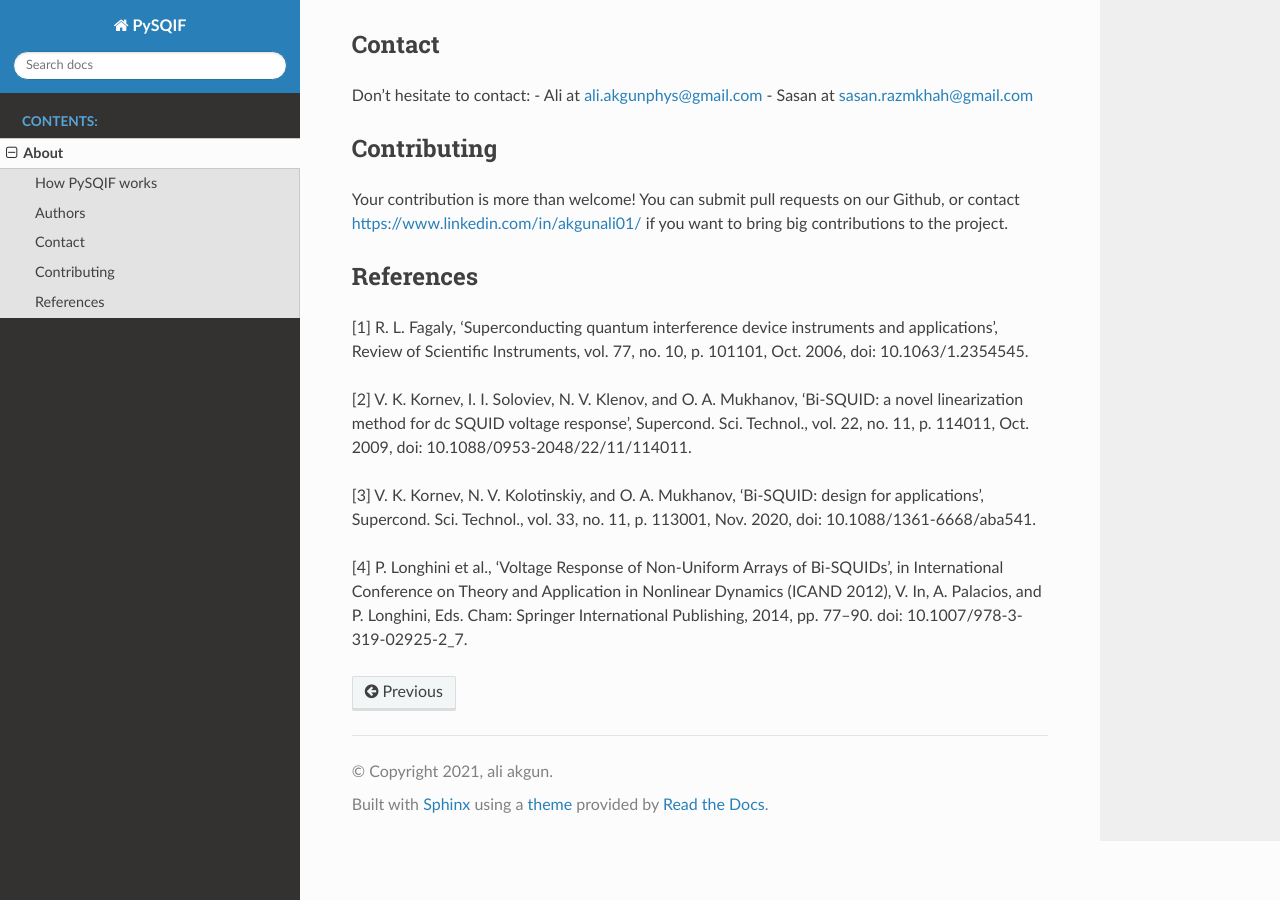
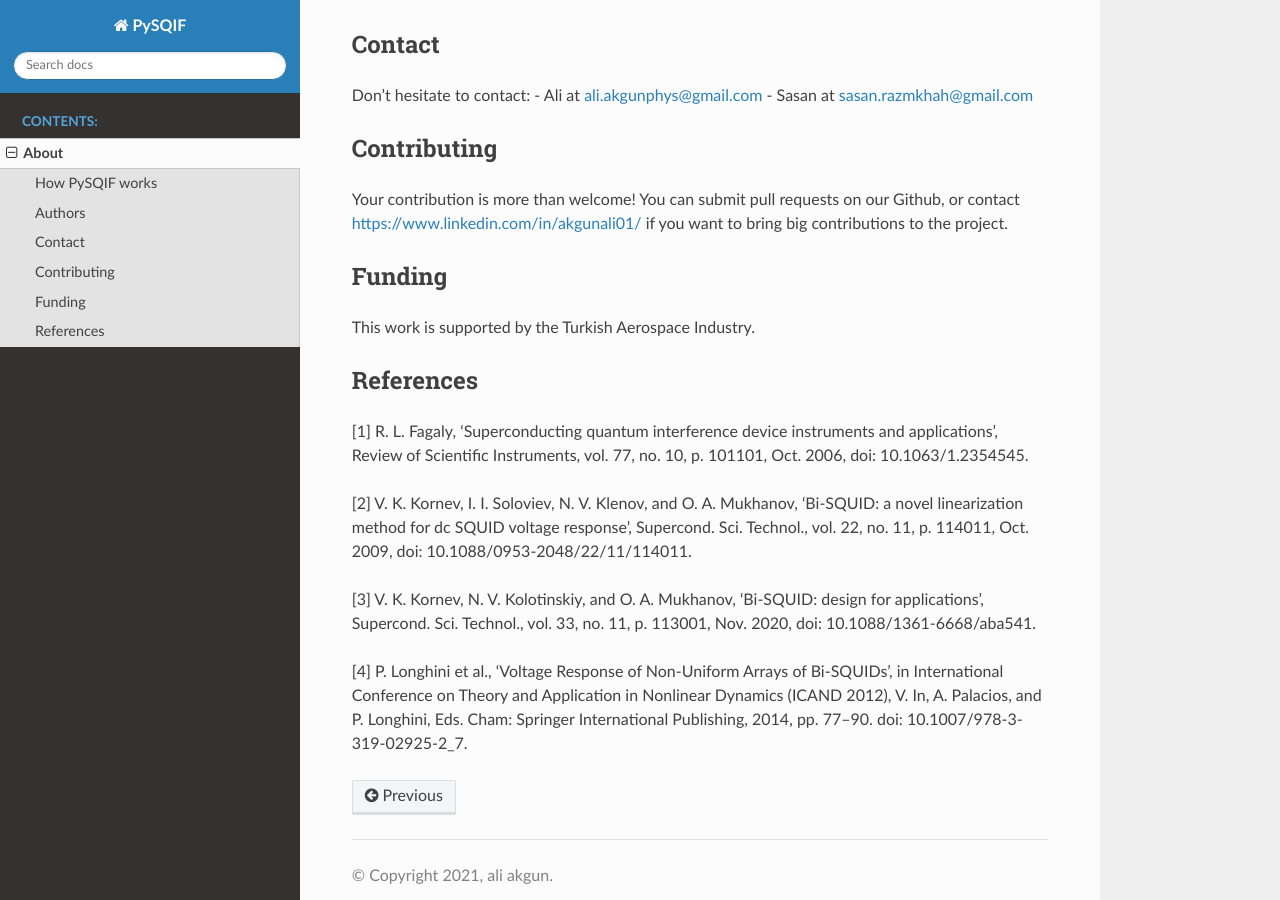
Before and after one commit to aakgn/PySQIF, a Sphinx documentation site: the page built from docs/source/about.rst, in a window 1280 px wide and 900 px high, scrolled down 1108 px. Built offline with Sphinx 7.4.7 and the Read the Docs theme 2.0.0, drawn with Linux system fonts in a browser that asks for light colours; pages that are not in the unit, such as notebooks, are missing from menus.

Commit message:
Update about.rst

```diff
--- a/docs/source/about.rst
+++ b/docs/source/about.rst
@@ -44,7 +44,9 @@ Contributing
 ==============
 Your contribution is more than welcome! You can submit pull requests on our Github, or contact https://www.linkedin.com/in/akgunali01/ if you want to bring big contributions to the project.
 
-
+Funding
+=============
+This work is supported by the Turkish Aerospace Industry.
 
 References
 ==============
```
